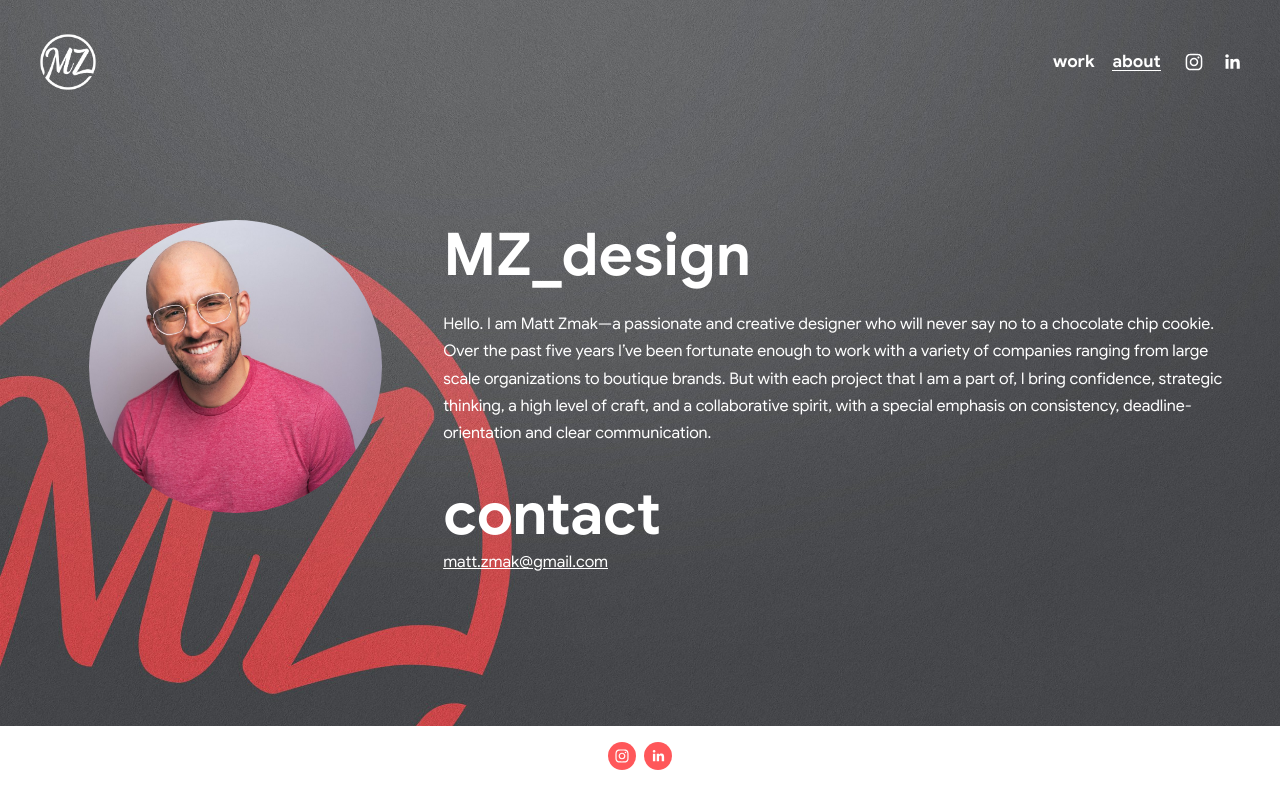
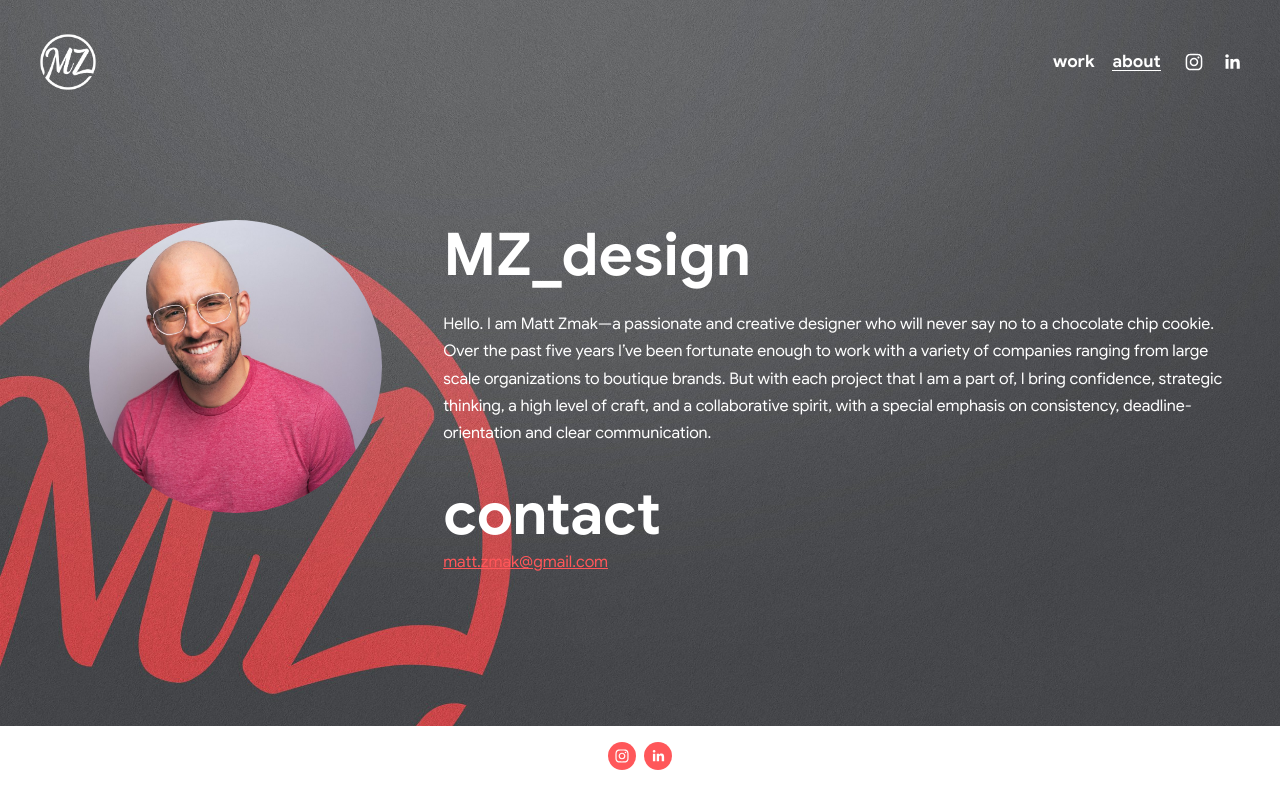
Before and after one commit to ZmakYou/portfolio, a Next.js app: page /about in a window 1280 px wide. In both pictures the pointer is over the link "matt.zmak@gmail.com". Built offline with nearby package versions, Linux system fonts and the light colour scheme.

Commit message:
Add red hover state to about page email link
Per feedback: give the email link a hover color change to the accent
red, since the live site has no hover treatment there at all. A
deliberate style addition, not a live-site match.

Co-Authored-By: Claude Sonnet 5 <noreply@anthropic.com>

```diff
--- a/src/app/about/about.module.css
+++ b/src/app/about/about.module.css
@@ -69,6 +69,11 @@
   color: #ffffff;
   font-size: 1rem;
   text-decoration: underline;
+  transition: color 0.2s ease;
+}
+
+.email:hover {
+  color: var(--color-accent);
 }
 
 @media (max-width: 767px) {
```
